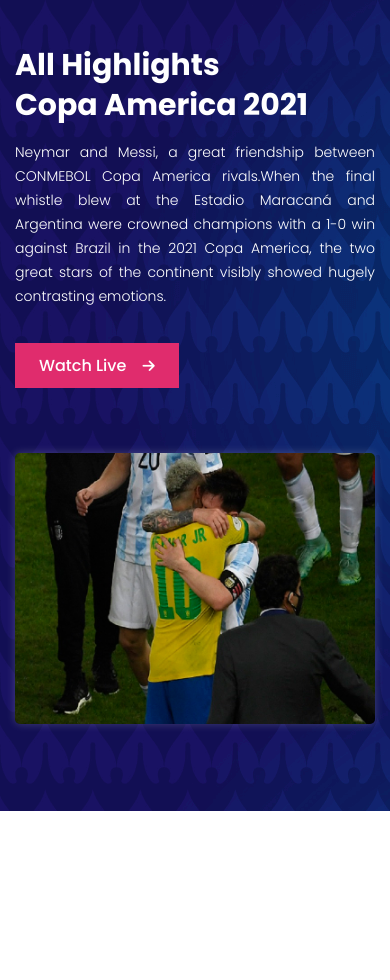
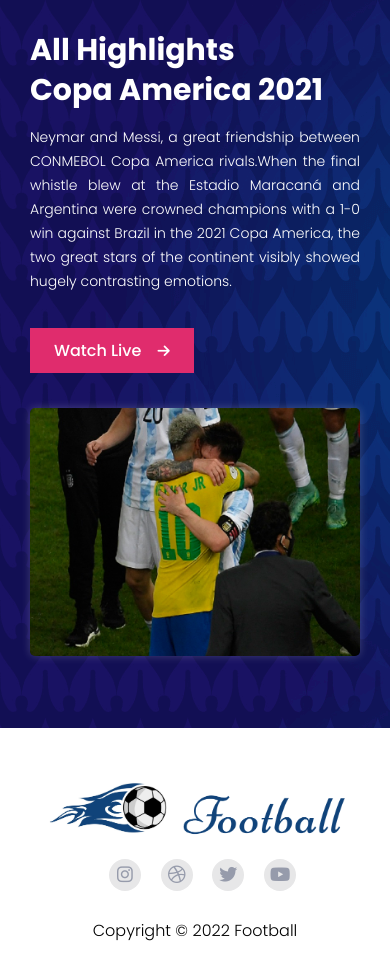
Before and after one commit to nh-polash/responsive-football, a plain HTML site: page index.html in a window 390 px wide. Shown: the part 6973-7953 px from the top of the page. Before the commit the page ends 7784 px from the top, so only its background shows below. Drawn offline with Linux system fonts and the light colour scheme.

Commit message:
complete responsive

```diff
--- a/index.html
+++ b/index.html
@@ -166,10 +166,10 @@
             <img class="img-width" src="images/Logo.png" alt="Logo">
         </div>
         <div class="social-link">
-            <a href="#" target="_blank"><i class="fab fa-instagram"></i></a>
-            <a href="#" target="_blank"><i class="fab fa-dribbble"></i></a>
-            <a href="#" target="_blank"><i class="fab fa-twitter"></i></a>
-            <a href="#" target="_blank"><i class="fab fa-youtube"></i></a>
+            <a href="https://www.instagram.com/" target="_blank"><i class="fab fa-instagram"></i></a>
+            <a href="https://www.dribbble.com/" target="_blank"><i class="fab fa-dribbble"></i></a>
+            <a href="https://www.twitter.com/" target="_blank"><i class="fab fa-twitter"></i></a>
+            <a href="https://www.youtube.com/" target="_blank"><i class="fab fa-youtube"></i></a>
         </div>
         <div class="copyright-text">
             <p>Copyright &copy; 2022 Football</p>
--- a/style.css
+++ b/style.css
@@ -202,6 +202,10 @@ a.btn:hover .fa-arrow-right {
     transform: rotate(360deg);
 }
 
+.copyright-text {
+    margin-bottom: 40px;
+}
+
 .copyright-text p {
     color: #000;
     font-size: 16px;
@@ -249,7 +253,7 @@ a.btn:hover .fa-arrow-right {
     /* players css end here */
 
     .highlights-info, .highlights-thumbnail {
-        margin: 15px;
+        width: 330px;
     }
 
     .highlights-info h2 {
@@ -262,8 +266,9 @@ a.btn:hover .fa-arrow-right {
         line-height: 24px;
     }
 
+    /* highlights area css end here */
 
-    footer {
-        display: none;
+    .footer-area {
+        width: 300px;
     }
 }
```
